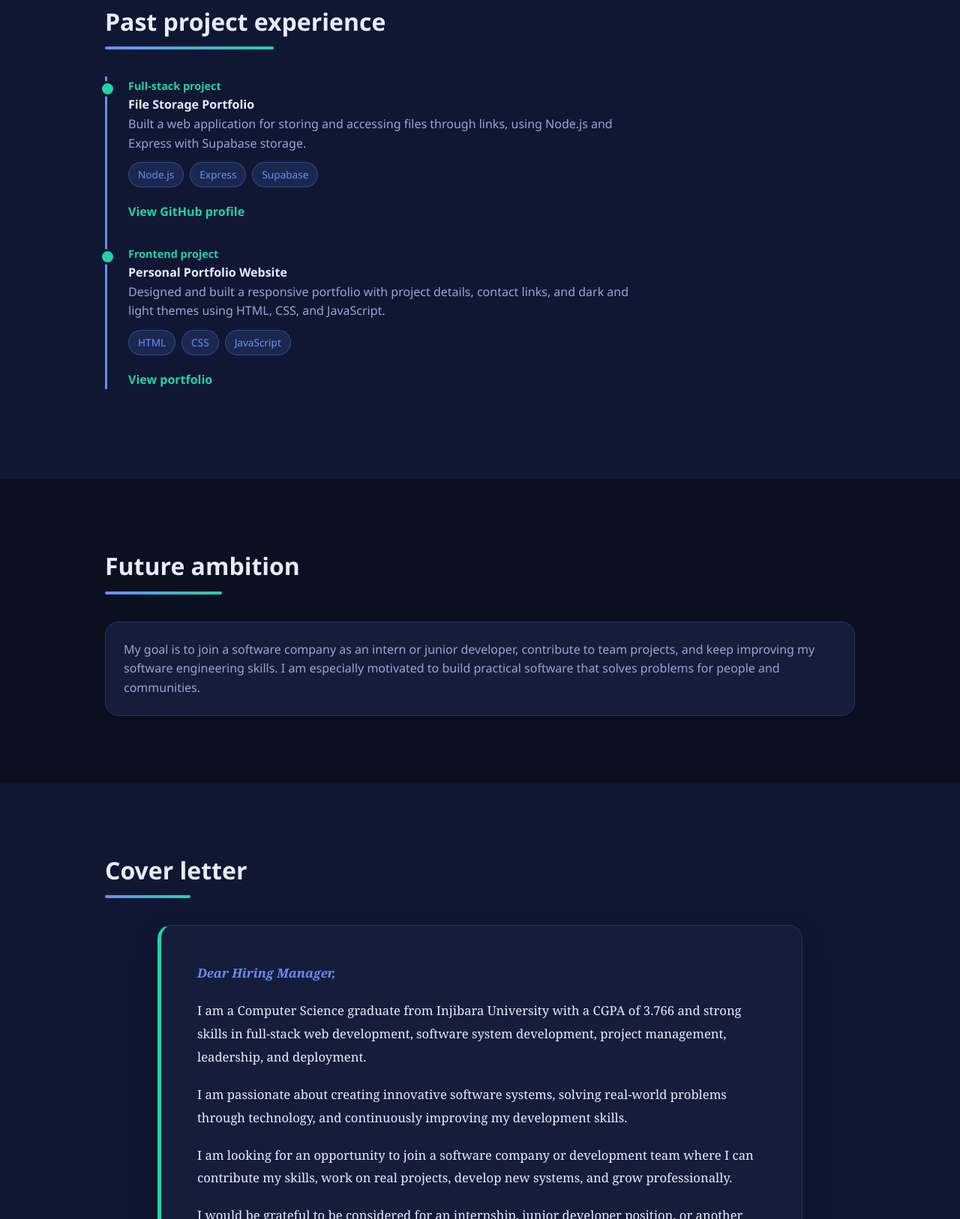
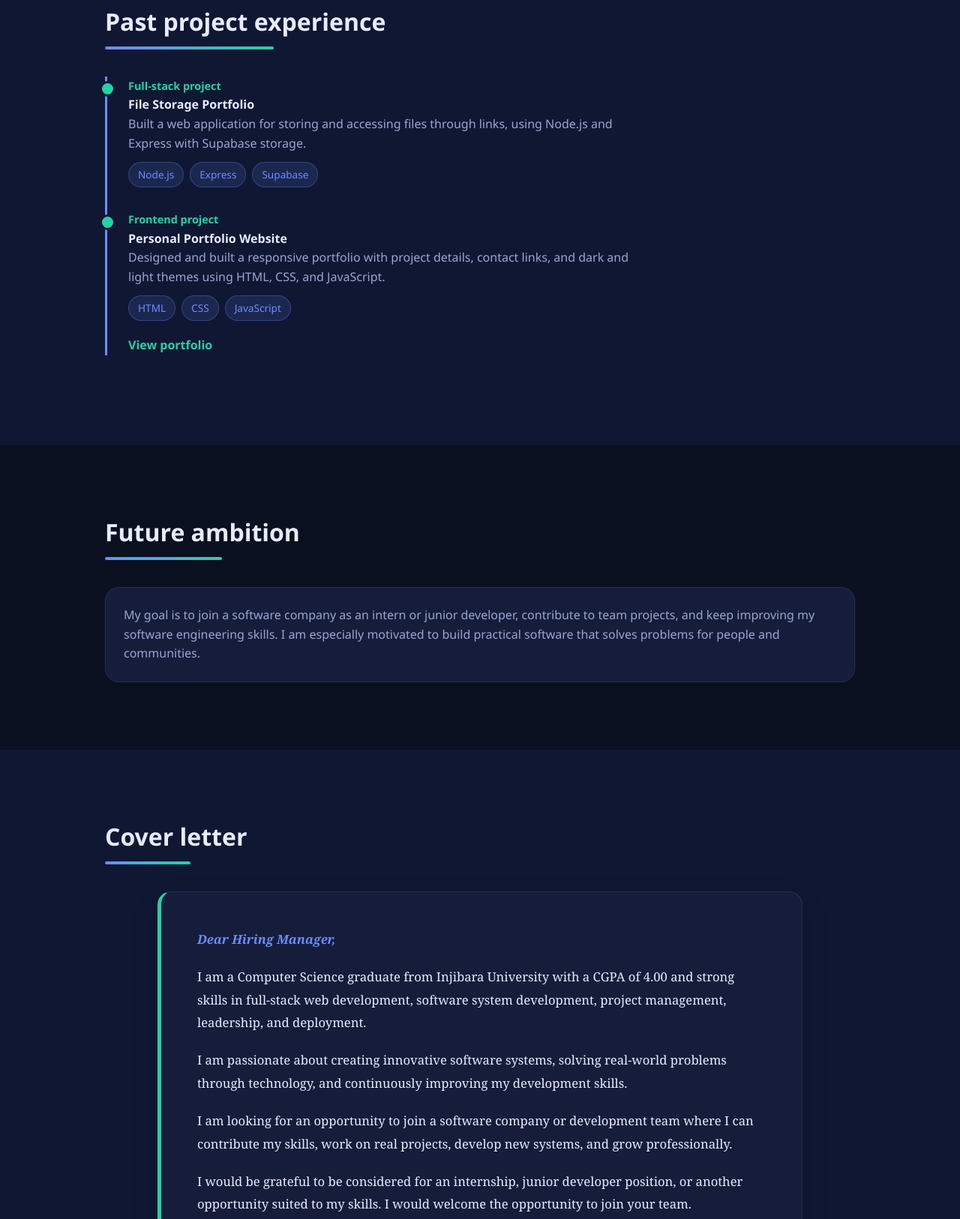
Before and after one commit to ashenafi2127/ashenafi2127.github.io, a plain HTML site: page mycv.html in a window 1280 px wide. Shown: the part 2162-3788 px from the top of the page at 75% size. Drawn offline with Linux system fonts and the light colour scheme.

Commit message:
Update mycv.html

```diff
--- a/mycv.html
+++ b/mycv.html
@@ -110,7 +110,7 @@
               links, using Node.js and Express with Supabase storage.
             </p>
             <div class="tags"><span>Node.js</span><span>Express</span><span>Supabase</span></div>
-            <a class="cv-project-link" href="https://github.com/ashenafi2127" target="_blank" rel="noopener noreferrer">View GitHub profile</a>
+            <!-- <a class="cv-project-link" href="https://github.com/ashenafi2127" target="_blank" rel="noopener noreferrer">View GitHub profile</a> -->
           </article>
           <article class="timeline-item reveal">
             <span class="year">Frontend project</span>
@@ -148,7 +148,7 @@
           <p class="letter-salutation">Dear Hiring Manager,</p>
           <p>
             I am a Computer Science graduate from Injibara University with a
-            CGPA of 3.766 and strong skills in full-stack web development,
+            CGPA of 4.00 and strong skills in full-stack web development,
             software system development, project management, leadership, and
             deployment.
           </p>
@@ -180,7 +180,7 @@
           <a href="https://mail.google.com/mail/?view=cm&amp;fs=1&amp;to=ashenafitadele2127%40gmail.com" target="_blank" rel="noopener noreferrer">Email Ashenafi2127@gmail.com</a>
           <a href="https://t.me/a_t_z_21">Telegram: @a_t_z_21</a>
           <a href="tel:+251925841596"> To Call: +251 925 841 596</a>
-          <!-- <a href="https://github.com/ashenafi2127" rel="noopener noreferrer">GitHub: ashenafi2127</a> -->
+           <!-- <a href="https://github.com/ashenafi2127" rel="noopener noreferrer">GitHub: ashenafi2127</a>  -->
         </div>
       </div>
     </section>
```
